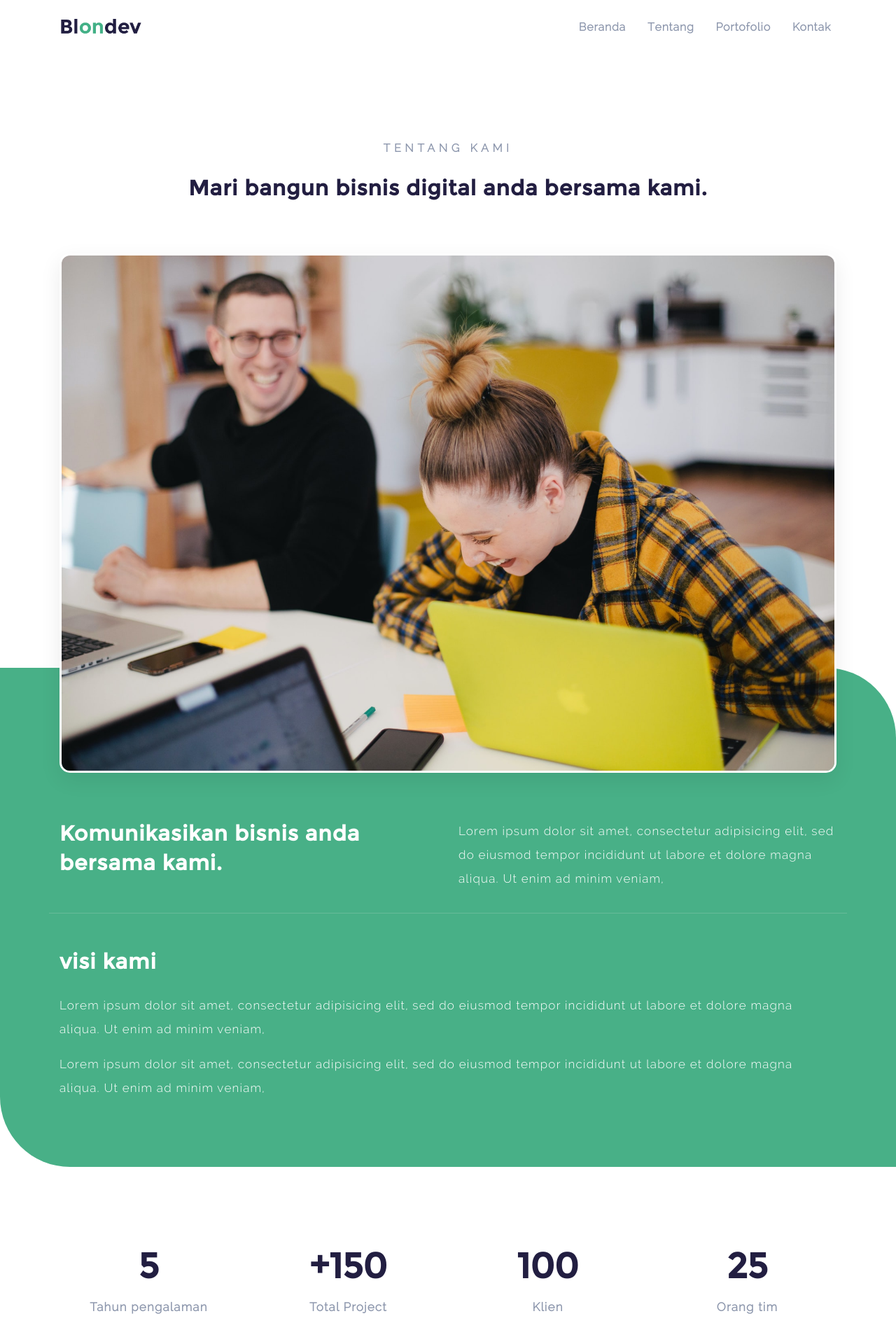
After one commit to farhan27007/testing-blondev, a PHP site: page /about.html in a window 1280 px wide. The commit adds this page. Shown: the top 1920 px of the page at 70% size. Run offline with PHP 8.4, Linux system fonts and the light colour scheme; some libraries are stand-ins or nearby versions.

Commit message:
penambahan halaman about

```diff
--- /dev/null
+++ b/about.html
@@ -0,0 +1,130 @@
+<!doctype html>
+<html lang="en">
+<head>
+	<!-- Required meta tags -->
+	<meta charset="utf-8">
+	<meta name="viewport" content="width=device-width, initial-scale=1, shrink-to-fit=no">
+
+	<title>Blondev - Homepage</title>
+
+	<!-- CSS -->
+	<link rel="stylesheet" href="assets/css/bootstrap.min.css">
+	<link rel="stylesheet" href="assets/css/style.css">
+	<link rel="stylesheet" href="assets/css/other-page.css">
+	<link rel="stylesheet" href="assets/css/media.css">
+
+	<!-- SLICK SLIDER CSS -->
+	<link rel="stylesheet" href="assets/vendors/slick/slick.css">
+	<link rel="stylesheet" href="assets/vendors/slick/slick-bkk.css">
+
+	<!-- AOS CSS -->
+	<link rel="stylesheet" href="assets/vendors/aos/aos.min.css">
+
+	<!-- FONT AWESOME -->
+	<link rel="stylesheet" href="assets/web-fonts-with-css/css/fontawesome-all.min.css">
+
+	<!-- INCLUDE GLOBAL JS -->
+	<script src="assets/js/jquery.min.js"></script>
+	<script src="assets/js/bootstrap.min.js"></script>
+	<script src="assets/js/change.js"></script>
+
+</head>
+<body>
+	<script>
+		$(function() {
+			$("#nav").load("template/nav.html");
+			$("#footer").load("template/footer.html");
+
+		});
+	</script>
+
+	<!-- include navbar -->
+	<div id="nav"></div>
+
+	<!-- top title about -->
+	<div class="container section-top-about">
+		<div class="row">
+			<div class="col-lg-12">
+				<p class="mb-0 sub-first-about text-center about-top">Tentang kami</p>
+				<h1 class="title-section pt-4  text-center">Mari bangun bisnis digital anda bersama kami.</h1>
+			</div>
+
+			<div class="col-12 mt-5 pt-3 p-0-mobile-about">
+				<img src="assets/img/img-about.jpg" class="img-fluid img-about" alt="">
+			</div>
+		</div>
+	</div>
+
+	<!-- sub title about -->
+	<div class="container-fluid backup-about">
+
+		<div class="container pb-3 sub-backup-about">
+			<div class="row">
+				<div class="col-lg-5">
+					<h3 class="title-section mt-5 pt-5 white-text m-xs-btn">Komunikasikan bisnis anda bersama kami.</h3></p>
+				</div>
+				<div class="col-1"></div>
+				<div class="col-lg-6">
+					<p class="title-sub-section mt-5 pt-5 white-text word-sub-about no-pp-about-mobile">Lorem ipsum dolor sit amet, consectetur adipisicing elit, sed do eiusmod
+					tempor incididunt ut labore et dolore magna aliqua. Ut enim ad minim veniam,</p>
+				</div>
+			</div>
+		</div>
+
+		<!-- visi misi-sub title about -->
+		<div class="container">
+			<div class="row">
+				<div class="col-lg-12">
+					<h3 class="title-section mt-5 pb-3 white-text m-xs-btn">visi kami</h3>
+					<p class="title-sub-section mt-2 white-text word-sub-about"">Lorem ipsum dolor sit amet, consectetur adipisicing elit, sed do eiusmod
+					tempor incididunt ut labore et dolore magna aliqua. Ut enim ad minim veniam,</p>
+
+					<p class="title-sub-section mt-2 white-text word-sub-about"">Lorem ipsum dolor sit amet, consectetur adipisicing elit, sed do eiusmod
+					tempor incididunt ut labore et dolore magna aliqua. Ut enim ad minim veniam,</p>
+
+				</div>
+			</div>
+		</div>
+
+	</div>
+
+	<!-- range company -->
+	<div class="container mt-5 pt-5 mb-5 pb-5">
+		<div class="row">
+
+			<div class="col-lg-3 col-md-6 col-sm-6 mt-3 pb-3 text-center" data-aos="fade-up">
+				<h2 class="number-top">5</h2>
+				<p class="title-sub-section mt-3">Tahun pengalaman</p>
+			</div>
+
+			<div class="col-lg-3 col-md-6 col-sm-6 mt-3 pb-3 text-center" data-aos="fade-up">
+				<h2 class="number-top">+150</h2>
+				<p class="title-sub-section mt-3">Total Project</p>
+			</div>
+
+			<div class="col-lg-3 col-md-6 col-sm-6 mt-3 pb-3 text-center" data-aos="fade-up">
+				<h2 class="number-top">100</h2>
+				<p class="title-sub-section mt-3">Klien</p>
+			</div>
+
+			<div class="col-lg-3 col-md-6 col-sm-6 mt-3 pb-3 text-center" data-aos="fade-up">
+				<h2 class="number-top">25</h2>
+				<p class="title-sub-section mt-3">Orang tim</p>
+			</div>
+
+		</div>
+	</div>
+
+	<!-- include footer -->
+	<div id="footer"></div>
+
+</body>
+</html>
+
+
+<!-- SLICK SLIDER JS -->
+<script src="assets/vendors/slick/slick.min.js"></script>
+
+<!-- AOS JS -->
+<script src="assets/vendors/aos/aos.min.js"></script>
+<script src="assets/vendors/aos/set-aos.js"></script>
--- a/assets/css/media.css
+++ b/assets/css/media.css
@@ -147,5 +147,31 @@
 		margin-bottom: 0;
 	}
 	/* footer general */
+
+	/* halaman-about */
+	.backup-about {
+		padding-bottom: 50px;
+	}
+	.section-top-about {
+		padding-top: 140px !important;
+	}
+	.no-pp-about-mobile {
+		padding-top: 0 !important;
+		margin-top: 0 !important;
+	}
+	.p-0-mobile-about {
+		padding: 0 !important;
+	}
+	.about-top {
+		font-size: 13.4px;
+	}
+	.img-about {
+		border: none;
+		border-radius: 0!important;
+		border-top-right-radius: 100px !important;
+	}
+	.number-top {
+		font-size: 45px;
+	}
 }
 /* display mobile */
--- /dev/null
+++ b/assets/css/other-page.css
@@ -0,0 +1,43 @@
+/* general */
+.no-mt-footer {
+	margin-top: 0 !important;
+}
+/* general */
+
+/* halaman about */
+.section-top-about {
+	padding-top: 200px;
+}
+.backup-about {
+	background-color: #48B087;
+	border-top-right-radius: 100px;
+	border-bottom-left-radius:100px;
+	padding-bottom: 80px;
+}
+.sub-backup-about {
+	padding-top: 120px;
+	border-bottom: 1px solid rgba(225, 225, 225, 0.2);
+}
+.sub-first-about {
+	color: #8d97ad;
+	font-family: 'raleway';
+	text-transform: uppercase;
+	letter-spacing: 5.5px;
+	font-weight: bold;
+}
+.img-about {
+	border: 3.5px solid #fff;
+	box-shadow: 0px 10px 30px rgba(0, 0, 0, 0.08);
+	border-radius: 15px;
+	margin-bottom: -150px;
+}
+.number-top {
+	font-size: 50px;
+	font-family: 'mont';
+	font-weight: bold;
+	color: #221e41;
+}
+.word-sub-about {
+	line-height: 2;font-weight: 100;
+}
+/* halaman about */
--- a/template/footer.html
+++ b/template/footer.html
@@ -1,7 +1,7 @@
-<footer class="container-fluid backup-footer pt-5 pb-4">
+<footer class="container-fluid backup-footer pt-5 pb-4 no-mt-footer">
 
 	<!-- section ajakan -->
-	<div class="container mb-5 pb-5 border-bat-footer" data-aos="fade-up">
+	<div class="container mb-5 pb-5 border-bat-footer">
 		<div class="row">
 
 			<div class="col-lg-5 col-md-5 col-sm-6">
@@ -25,7 +25,7 @@
 	<div class="container pt-5 mt-5 pt-2-xs">
 		<div class="row">
 
-			<div class="col-lg-5 col-md-12 col-sm-12" data-aos="fade-up">
+			<div class="col-lg-5 col-md-12 col-sm-12">
 				<p><img src="assets/img/logo-white.png" class="img-logo-footer" alt=""></p>
 				<br>
 
@@ -47,7 +47,7 @@
 
 			<div class="col-1 d-lg-block d-md-none d-sm-none"></div>
 
-			<div class="col-lg-3 col-md-6 col-sm-6" data-aos="fade-up">
+			<div class="col-lg-3 col-md-6 col-sm-6">
 				<p class="title-footer">Tentang</p>
 				<br>
 
@@ -68,7 +68,7 @@
 				</div>
 			</div>
 
-			<div class="col-lg-3 col-md-6 col-sm-6" data-aos="fade-up">
+			<div class="col-lg-3 col-md-6 col-sm-6">
 				<p class="title-footer">Media Kami</p>
 				<br>
 
@@ -91,7 +91,7 @@
 
 	<!-- section copyright -->
 	<div class="container mt-5 pt-4 pb-2">
-		<p class="title-sub-section main-opacity">2019 © Blondev. All rights reserved.</p>
+		<p class="title-sub-section main-opacity">2021 © Blondev. All rights reserved.</p>
 	</div>
 	<!-- section copyright -->
 
```
Also changed, not shown: tes-4.php (deleted, +0 -157 lines), assets/img/img-about.jpg (added).
